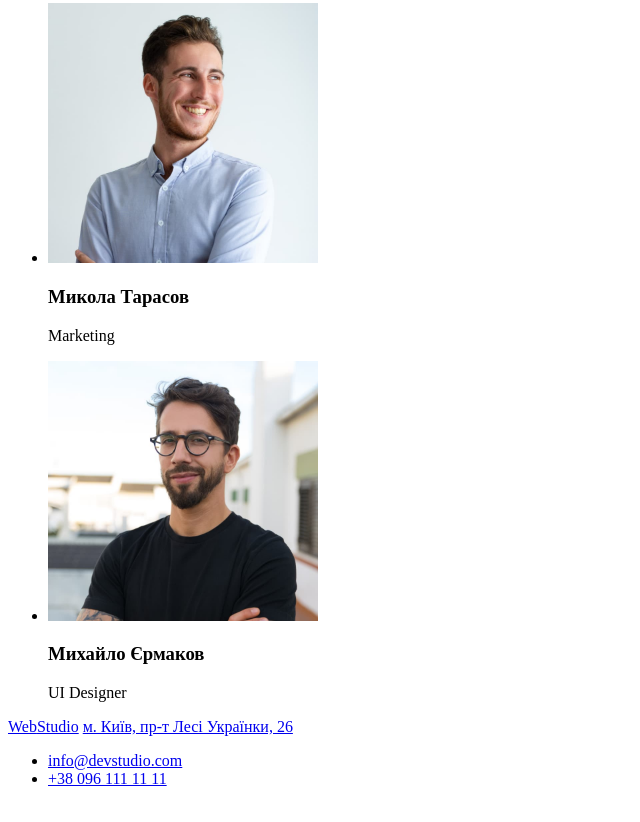
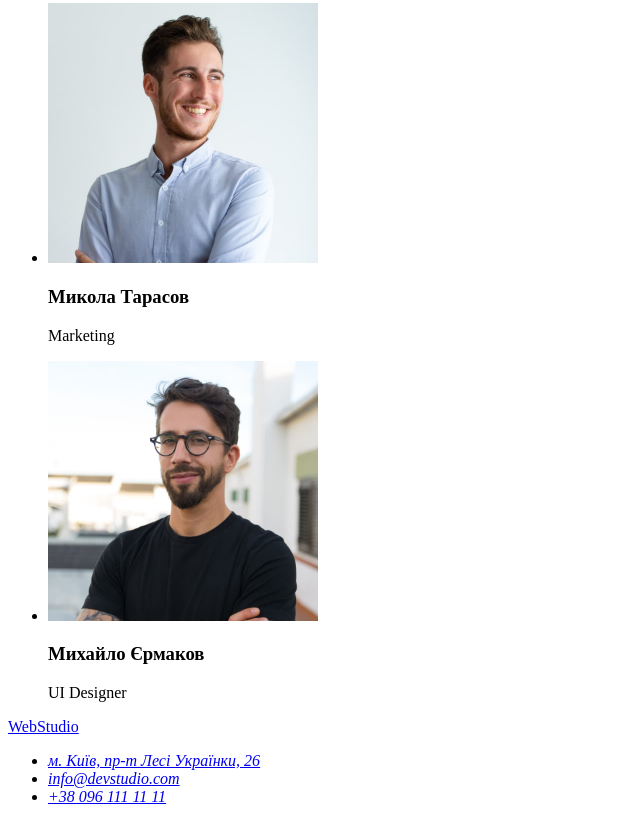
Before and after one commit to sh9vch9nk0/goit-markup-hw-01, a plain HTML site: page index.html in a window 1280 px wide. Shown: the part 1689-2511 px from the top of the page, without its empty margins (0-640 px from the left). Drawn offline with Linux system fonts and the light colour scheme.

Commit message:
Added address

```diff
--- a/index.html
+++ b/index.html
@@ -127,17 +127,20 @@
       </section>
     </main>
     <footer>
-      <div>
         <a href=" " target="_blank"><span>Web</span>Studio</a>
+        <address>
+          <ul>
+            <li>
               <a
-            href=" " target="_blank"
+                href="https://www.google.com/maps/place/Lesi+Ukrainky+Blvd,+26,+Kyiv,+02000/@50.4265841,30.5361971,17z/data=!3m1!4b1!4m5!3m4!1s0x40d4cf0e033ecbe9:0x57a4dffefec77da0!8m2!3d50.4265807!4d30.5383858"
+                target="_blank"
                 >м. Київ, пр-т Лесі Українки, 26</a
               >
-        <ul>
+            </li>
             <li><a href="mailto:info@devstudio.com">info@devstudio.com</a></li>
             <li><a href="tel:+380961111111">+38 096 111 11 11</a></li>
           </ul>
-      </div>
+        </address>
     </footer>
   </body>
 </html>
```
Lines whose indentation alone changed are shown as unchanged.
